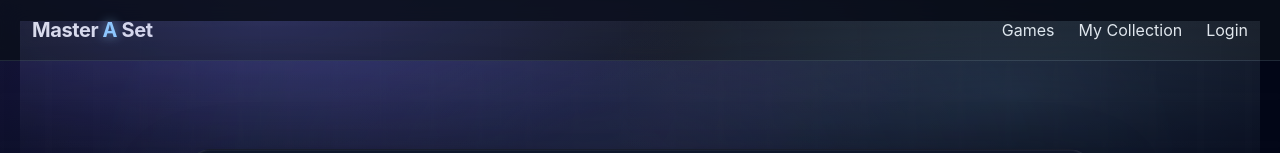
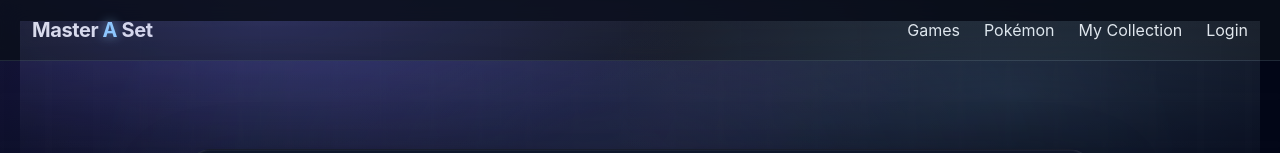
Before and after one commit to Dreckt/Masteraset, a Next.js app: page / in a window 1280 px wide. Shown: the top 153 px of the page. Built offline with nearby package versions, Linux system fonts and the light colour scheme.

Commit message:
Add Pokemon link to main navigation

```diff
--- a/app/layout.tsx
+++ b/app/layout.tsx
@@ -19,6 +19,7 @@ export default function RootLayout({ children }: { children: React.ReactNode })
 
           <nav style={{ display: "flex", gap: 24 }}>
             <a href="/games">Games</a>
+            <a href="/pokemon/sets">Pokémon</a>
             <a href="/me">My Collection</a>
             <a href="/login">Login</a>
           </nav>
```
